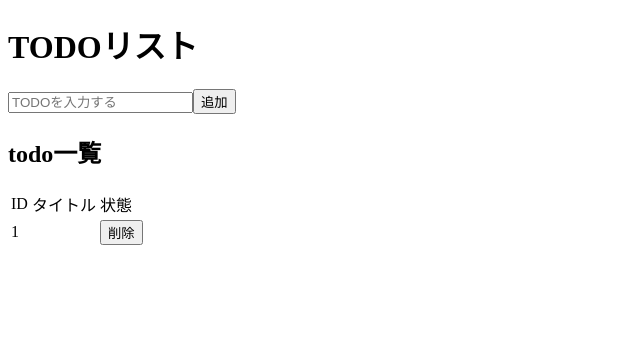
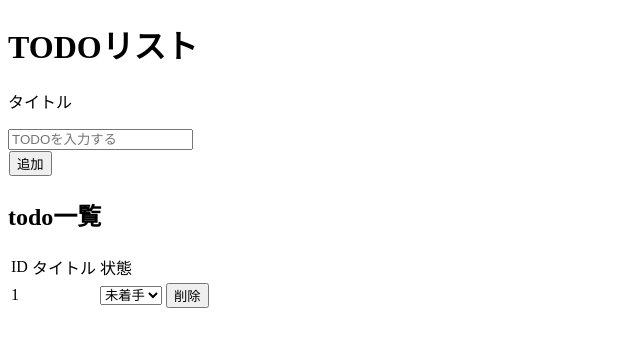
Before and after one commit to shinshinshin123/react-todo-list-app, a React (Create React App) app in the folder todo_list/: page / in a window 1280 px wide. Shown: the top 346 px of the page, without its empty margins (0-640 px from the left). Built offline with nearby package versions, Linux system fonts and the light colour scheme.

Commit message:
ステータスのセレクトボックスを追加する

```diff
--- a/todo_list/src/App.jsx
+++ b/todo_list/src/App.jsx
@@ -2,18 +2,24 @@ import React from "react";
 import { useState } from "react";
 
 export const App = () => {
-    const [todoValue, setTodoValue] = useState('')
+    //todoの追加
+    const [todoValue, setTodoValue] = useState('');
+    // const [todoContent, setTodoContent] = useState('');
 
-    //todoの追加
     const [addTodos, setAddTodos] = useState(['']);
+    // const [addContent, setAddContent] = useState(['']);
 
     const onChangeTodoValue = (e) => setTodoValue(e.target.value);
+    // const onChangetodoContent = (e) => setTodoContent(e.target.value);
 
     const onClickAdd = () => {
         if (todoValue === "") return;
         const createTodos = [...addTodos, todoValue];
+        // const createContent = [...addContent, todoContent]
         setAddTodos(createTodos);
+        // setAddContent(createContent);
         setTodoValue('');
+        // setTodoContent('');
     };
 
     //todoの削除
@@ -23,27 +29,20 @@ export const App = () => {
         setAddTodos(createTodos);
     };
 
-    //todoの詳細
-    // const [todoDetail, setTodoDetail] = useState(['']);
+    //ステータスのセレクトボックス
+    const [status, setStatus] = React.useState('react');
 
-    //todoのステータスに関して(未完了、完了、進行中)
-    // const onClickSwitch = (index) => {
-    //   const switchTodo = [...todoValue];
-    //   if (switchTodo[index].status === "進行中") {
-    //     switchTodo[index].status = "完了";
-    //   } else if (switchTodo[index].status === "完了") {
-    //     switchTodo[index].status = "進行中"
-    //   }
-    //   setTodoValue(switchTodo);
-    // };
+    const statusChange = e => setStatus(e.target.value);
 
     return (
     <>
       <div className="todo-area">
         <h1>TODOリスト</h1>
+        <p>タイトル</p>
         <input placeholder="TODOを入力する" value={todoValue} onChange={onChangeTodoValue} />
-        {/* <textarea placeholder="詳細を入力する" value={todoDetail} onChange={onChangeTodoValue} /> */}
-        <button onClick={onClickAdd}>追加</button>
+        {/* <p>詳細</p> */}
+        {/* <textarea placeholder="TODO詳細" value={todoContent} onChange={onChangetodoContent} /> */}
+        <td><button onClick={onClickAdd}>追加</button></td>
       </div>
       <div className="not-complete-area">
         <h2>todo一覧</h2>
@@ -60,8 +59,15 @@ export const App = () => {
                 <tr>
                   <td>{index+1}</td>
                   <td>{todo}</td>
-                  {/* <td><button onClick={() => onClickSwitch(index)}>{todo.status}</button></td> */}
+                  <td>
+                    <select value={status} onChange={statusChange}>
+                      <option value="not-started-yet">未着手</option>
+                      <option value="in-progress">進行中</option>
+                      <option value="completion">完了</option>
+                    </select>
+                  </td>
                   <td><button onClick={() => onClickDelete(index)}>削除</button></td>
+                  <td></td>
                </tr>
             ))}
           </tbody>
```
Also changed, not shown: 1 other file (tests, documents, lock files or other folders).
